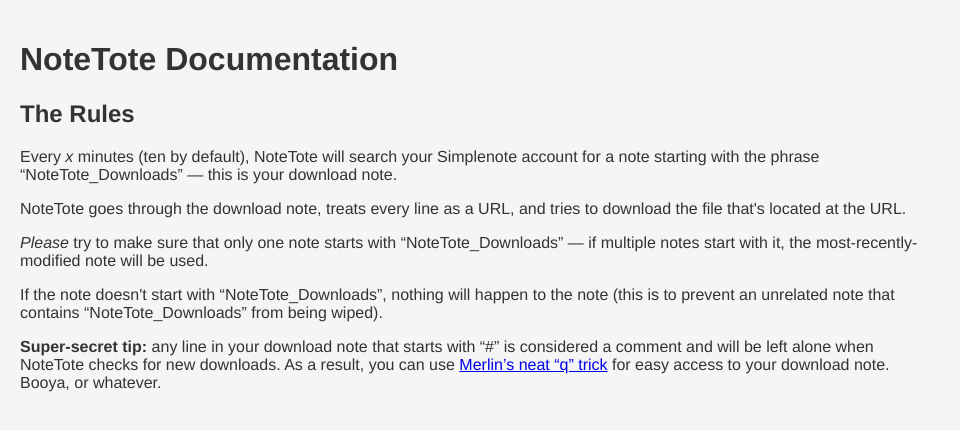
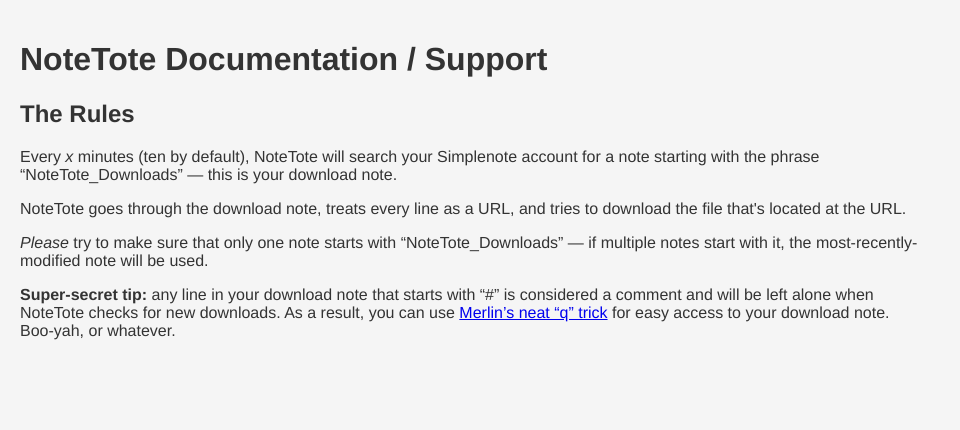
Before and after one commit to scottjacksonx/scottjacksonx.github.com, a plain HTML site: page docs/index.html in a window 1280 px wide. Shown: the whole page, without its empty margins (0-960 px from the left). Drawn offline with Linux system fonts and the light colour scheme.

Commit message:
Updated help.

```diff
--- a/docs/index.html
+++ b/docs/index.html
@@ -7,13 +7,12 @@
 </head>
 <body>
 	<div id="container">
-		<h1>NoteTote Documentation</h1>
+		<h1>NoteTote Documentation / Support</h1>
 		<h2>The Rules</h2>
 		<p>Every <em>x</em> minutes (ten by default), NoteTote will search your Simplenote account for a note starting with the phrase &ldquo;NoteTote_Downloads&rdquo; &mdash; this is your download note.</p>
 		<p>NoteTote goes through the download note, treats every line as a URL, and tries to download the file that's located at the URL.</p>
 		<p><em>Please</em> try to make sure that only one note starts with &ldquo;NoteTote_Downloads&rdquo; &mdash; if multiple notes start with it, the most-recently-modified note will be used.</p>
-		<p>If the note doesn't start with &ldquo;NoteTote_Downloads&rdquo;, nothing will happen to the note (this is to prevent an unrelated note that contains &ldquo;NoteTote_Downloads&rdquo; from being wiped).</p>
-		<p><b>Super-secret tip:</b> any line in your download note that starts with &ldquo;#&rdquo; is considered a comment and will be left alone when NoteTote checks for new downloads. As a result, you can use <a href="http://www.kungfugrippe.com/post/453204090/q-trick">Merlin&rsquo;s neat &ldquo;q&rdquo; trick</a> for easy access to your download note. Booya, or whatever.</p>
+		<p><b>Super-secret tip:</b> any line in your download note that starts with &ldquo;#&rdquo; is considered a comment and will be left alone when NoteTote checks for new downloads. As a result, you can use <a href="http://www.kungfugrippe.com/post/453204090/q-trick">Merlin&rsquo;s neat &ldquo;q&rdquo; trick</a> for easy access to your download note. Boo-yah, or whatever.</p>
 	</div>
 </body>
 </html>
```
